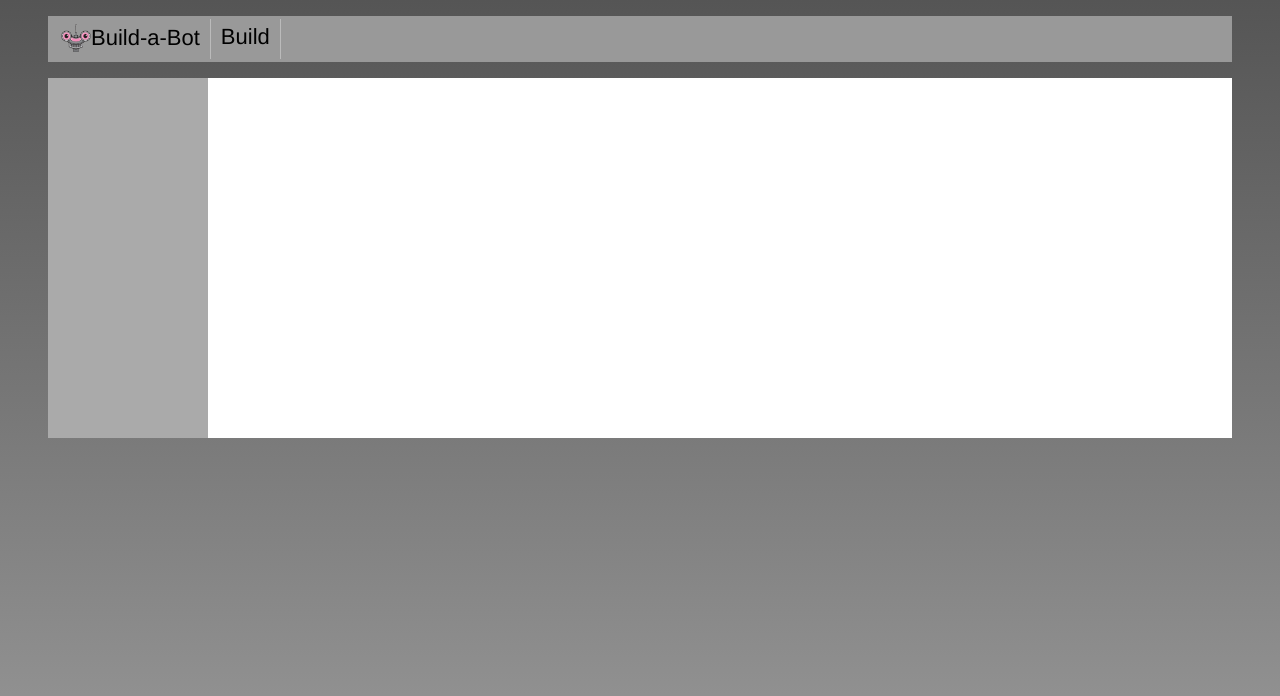
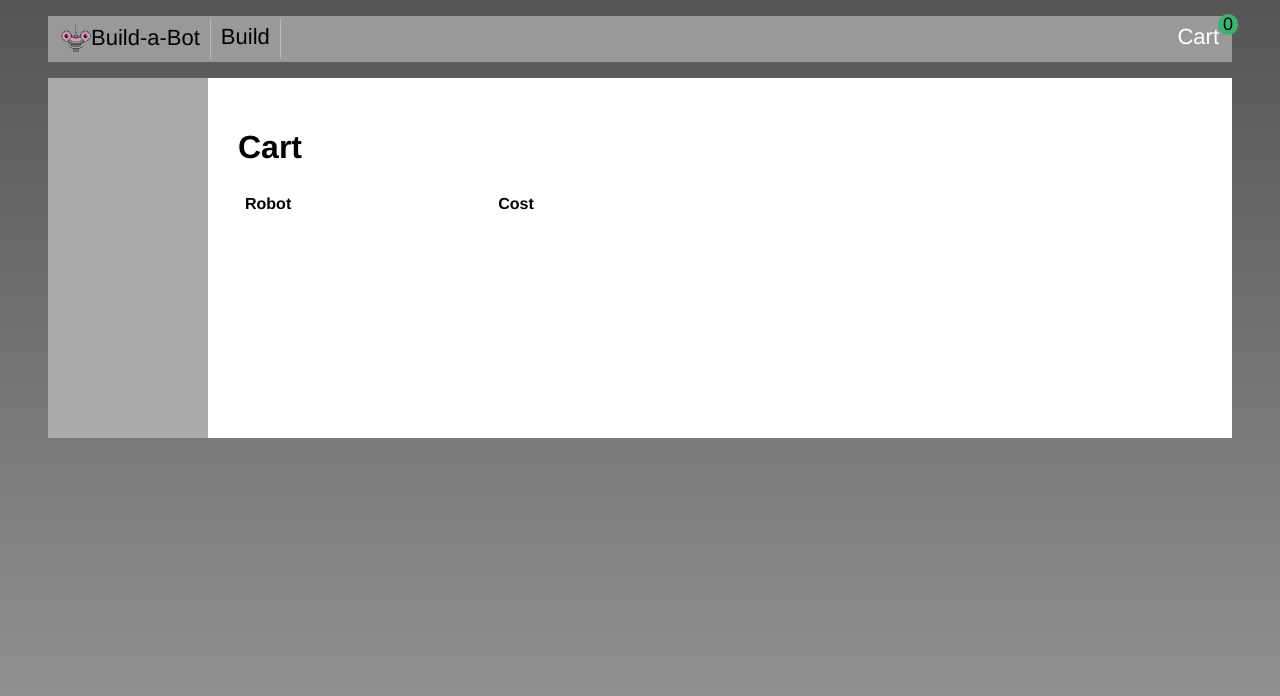
Before and after one commit to jydoskey/build-a-bot-pluralsight-, a Vue app: page /cart in a window 1280 px wide. Shown: the top 696 px of the page. Built offline with nearby package versions, Linux system fonts and the light colour scheme.

Commit message:
retrived data from vuex, route for store, removed ununsed code

```diff
--- a/src/App.vue
+++ b/src/App.vue
@@ -12,6 +12,12 @@
             <router-link class="nav-link" :to="{name: 'Build'}" exact>
               Build
             </router-link>
+          </li>
+          <li class="nav-item cart">
+            <router-link class="nav-link" to="/cart" exact>
+              Cart
+            </router-link>
+            <div class="cart-items">{{cart.length}}</div>
           </li>
         </ul>
       </nav>
@@ -28,6 +34,11 @@
 <script>
   export default {
     name: 'App',
+    computed: {
+      cart() {
+        return this.$store.state.cart;
+      }
+    }
 
   }
 </script>
@@ -66,6 +77,11 @@
     font-size: 22px;
     border-right: 1px solid #bbb;
   }
+  .nav-item.cart {
+    position: relative;
+    margin-left: auto;
+    border: none;
+  }
 
   .logo {
     vertical-align: middle;
@@ -91,4 +107,15 @@
     width: 100px;
     min-height: 300px;
   }
+  .cart-items {
+    position: absolute;
+    top: -5px;
+    right: -9px;
+    font-size: 18px;
+    width: 20px;
+    text-align: center;
+    display: inline-block;
+    border-radius: 100px;
+    background-color: mediumseagreen;
+  }
 </style>
--- /dev/null
+++ b/src/cart/ShoppingCart.vue
@@ -0,0 +1,51 @@
+  <template>
+  <div>
+    <h1>Cart</h1>
+    <table>
+      <thead>
+        <tr>
+          <th class="robot-title">
+            Robot
+          </th>
+          <th class="cost">
+            Cost
+          </th>
+        </tr>
+      </thead>
+      <tbody>
+        <tr v-for="(robot, index) in cart" :key="index">
+          <td class="robot-title">
+            {{robot.head.title}}
+          </td>
+          <td class="cost">
+            {{robot.cost}}
+          </td>
+        </tr>
+      </tbody>
+    </table>
+ </div>
+</template>
+
+<script>
+export default {
+  name: 'Cart',
+  computed: {
+    cart() {
+      return this.$store.state.cart;
+    }
+  }
+};
+</script>
+
+<style scoped>
+  td, th {
+    padding: 5px;
+  }
+  .robot-title {
+    text-align: left;
+    padding-right: 200px;
+  }
+  .cost {
+    text-align: right;
+  }
+</style>
--- a/src/router/index.js
+++ b/src/router/index.js
@@ -11,6 +11,7 @@
 import RobotTorsos from '@/parts/RobotTorsos.vue';
 import SidebarStandard from '@/sidebars/SidebarStandard.vue';
 import SidebarBuild from '@/sidebars/SidebarBuild.vue';
+import ShoppingCart from '@/cart/ShoppingCart.vue'
 
 
 Vue.use(Router);
@@ -67,6 +68,11 @@
         const isValidId = Number.isInteger(Number(to.params.id));
         next(isValidId);
       }
+    },
+    {
+      path: '/cart',
+      name: 'Cart',
+      component: ShoppingCart
     }
   ]
 })
--- a/src/store/index.js
+++ b/src/store/index.js
@@ -4,5 +4,12 @@
 Vue.use(Vuex);
 
 export default new Vuex.Store({
-
+  state: {
+    cart: []
+  },
+  mutations: {
+    addRobotToCart(state, robot) {
+      state.cart.push(robot);
+    }
+  }
 });
```
Also changed, not shown: src/build/RobotBuilder.vue.
